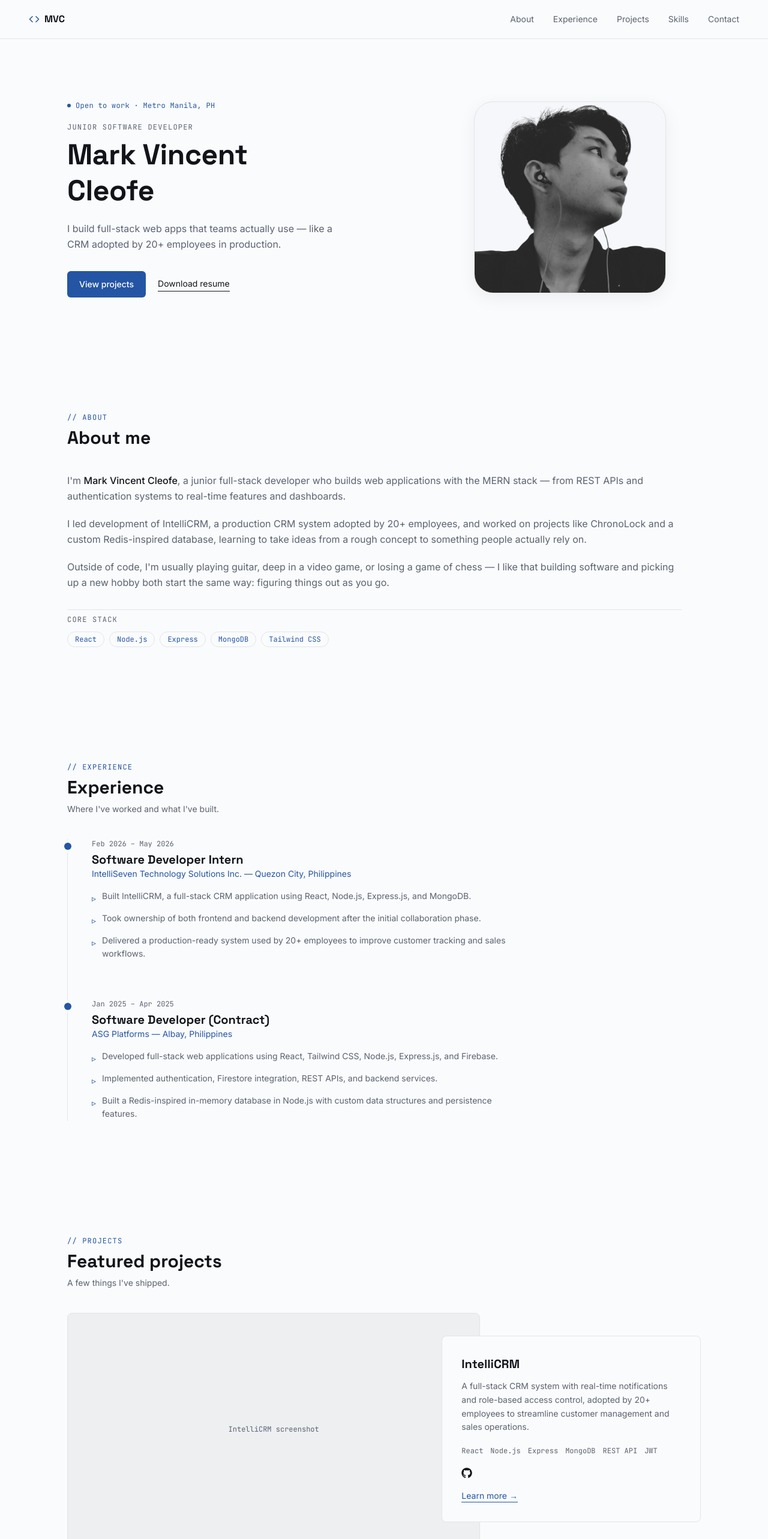
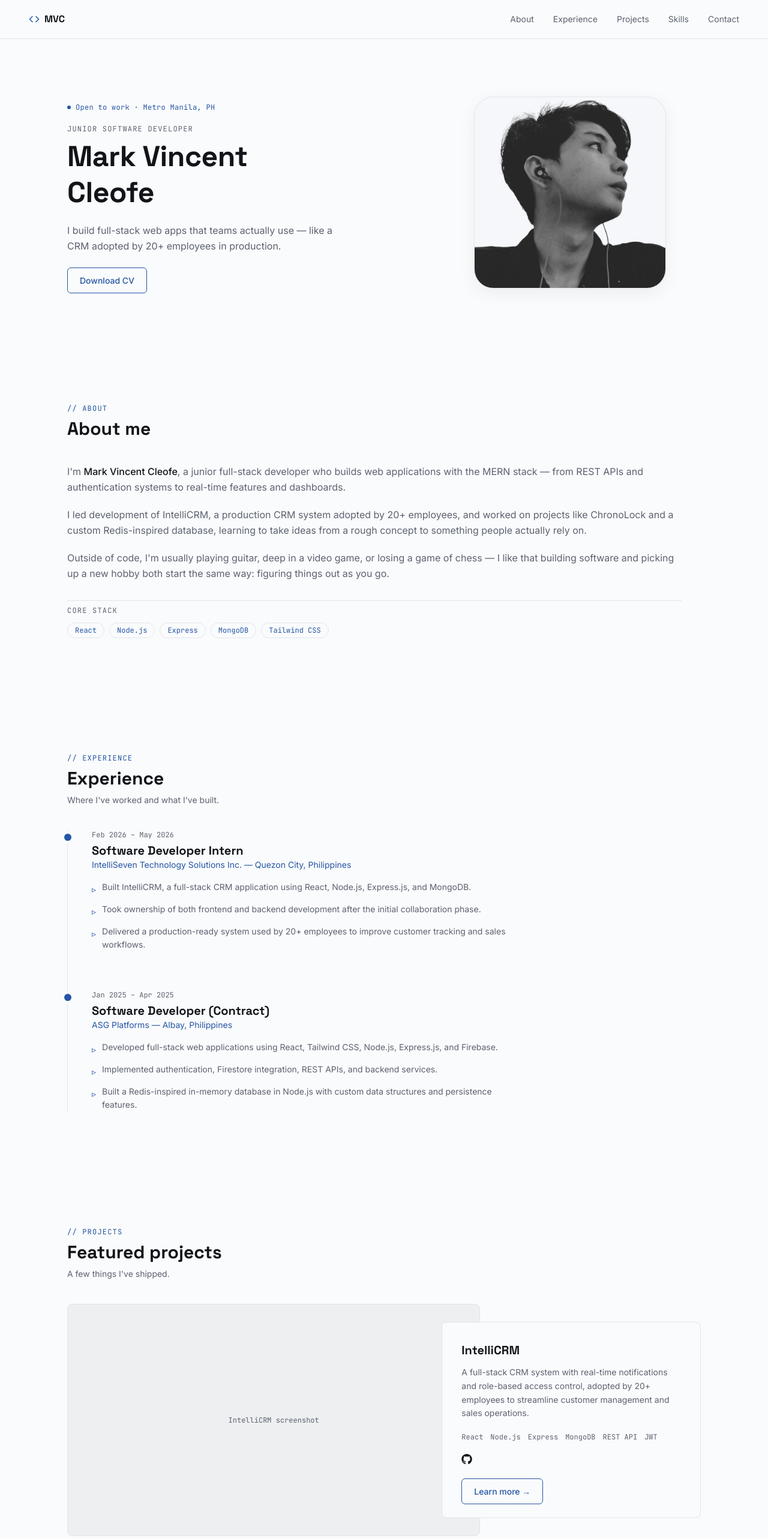
Before and after one commit to MarkVincent06/portfolio, a React (Vite) app: page / in a window 1280 px wide. Shown: the top 2566 px of the page at 60% size. Built offline with nearby package versions, Linux system fonts and the light colour scheme.

Commit message:
Added a component for usability

```diff
--- a/src/components/Header.jsx
+++ b/src/components/Header.jsx
@@ -26,7 +26,7 @@ export default function Header() {
             <a
               key={link.href}
               href={link.href}
-              className="font-body text-sm text-muted hover:text-ink transition-colors"
+              className="font-body text-sm text-muted hover:text-accent-dark transition-colors"
             >
               {link.label}
             </a>
@@ -51,7 +51,7 @@ export default function Header() {
               key={link.href}
               href={link.href}
               onClick={() => setOpen(false)}
-              className="font-body text-sm text-muted hover:text-ink py-2 transition-colors"
+              className="font-body text-sm text-muted hover:text-accent py-2 transition-colors"
             >
               {link.label}
             </a>
--- a/src/components/Hero.jsx
+++ b/src/components/Hero.jsx
@@ -1,5 +1,6 @@
 import profilePhoto from "../assets/profile.png";
 import Container from "./ui/Container";
+import Button from "./ui/Button";
 
 export default function Hero() {
   return (
@@ -29,18 +30,7 @@ export default function Hero() {
             CRM adopted by 20+ employees in production.
           </p>
 
-          <div className="flex items-center gap-5">
-            <button className="bg-accent hover:bg-accent-dark text-white font-body text-sm font-medium rounded-md px-5 py-3 transition-colors">
-              View projects
-            </button>
-            <a
-              href="/resume.pdf"
-              target="_blank"
-              className="font-body text-sm text-ink border-b border-ink pb-0.5"
-            >
-              Download resume
-            </a>
-          </div>
+          <Button name="Download CV" cta="/resume.pdf" />
         </div>
 
         {/* Right column — photo */}
--- a/src/components/Projects.jsx
+++ b/src/components/Projects.jsx
@@ -1,6 +1,7 @@
 import { FaGithub, FaExternalLinkAlt } from "react-icons/fa";
 import SectionHeading from "./ui/SectionHeading";
 import Container from "./ui/Container";
+import Button from "./ui/Button";
 import { projects } from "../data/portfolio";
 
 export default function Projects() {
@@ -45,13 +46,11 @@ export default function Projects() {
                   <p className="font-body text-sm leading-relaxed text-muted mb-5">
                     {project.description}
                   </p>
-
                   <ul className="flex flex-wrap gap-x-3 gap-y-1 font-mono text-xs text-muted mb-5">
                     {project.tech.map((tech) => (
                       <li key={tech}>{tech}</li>
                     ))}
                   </ul>
-
                   <div className="flex items-center gap-4 mb-4">
                     <a
                       href={project.githubUrl}
@@ -74,25 +73,25 @@ export default function Projects() {
                       </a>
                     )}
                   </div>
-
                   {/* Learn more — will link to a project detail route later */}
-                  <a
+                  <Button
+                    name="Learn more →"
+                    cta="#"
+                    className="inline-block mt-4"
+                  />
+                  {/* <a
                     href="#"
                     className="font-body text-sm text-accent border-b border-accent pb-0.5"
-                  >
-                    Learn more →
-                  </a>
+                  ></a> */}
                 </div>
               </div>
             );
           })}
         </div>
 
-        {/* View all projects — will link to all projects route later */}
+        {/* View other projects — will link to other projects route later */}
         <div className="flex justify-center mt-16">
-          <button className="font-body text-sm font-medium text-ink border border-border rounded-md px-5 py-3 hover:border-ink transition-colors">
-            View all projects
-          </button>
+          <Button name="View other projects" cta="#" />
         </div>
       </Container>
     </section>
--- /dev/null
+++ b/src/components/ui/Button.jsx
@@ -0,0 +1,13 @@
+export default function Button({ name, cta, className = "" }) {
+  return (
+    <div className={`max-w-6xl ${className}`}>
+      <a
+        href={cta}
+        target="_blank"
+        className="border border-accent text-accent hover:bg-accent-dark hover:text-white font-body text-sm font-medium rounded-md px-5 py-3 transition-colors"
+      >
+        {name}
+      </a>
+    </div>
+  );
+}
```
